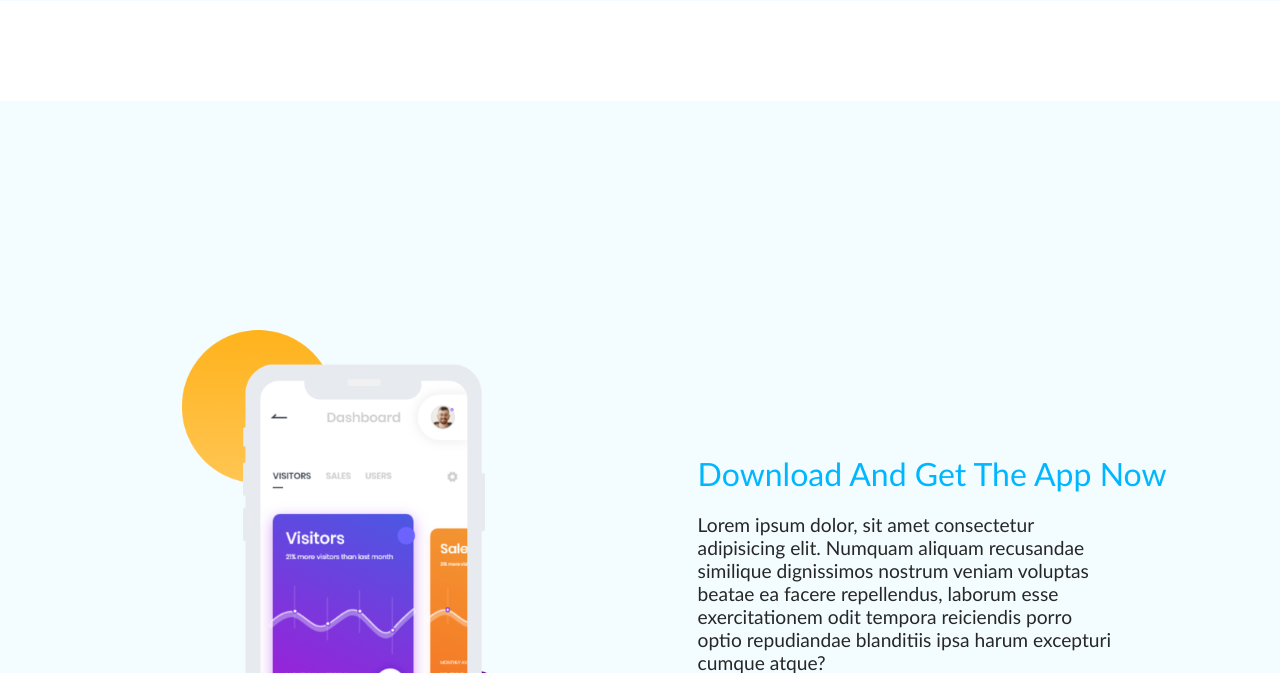
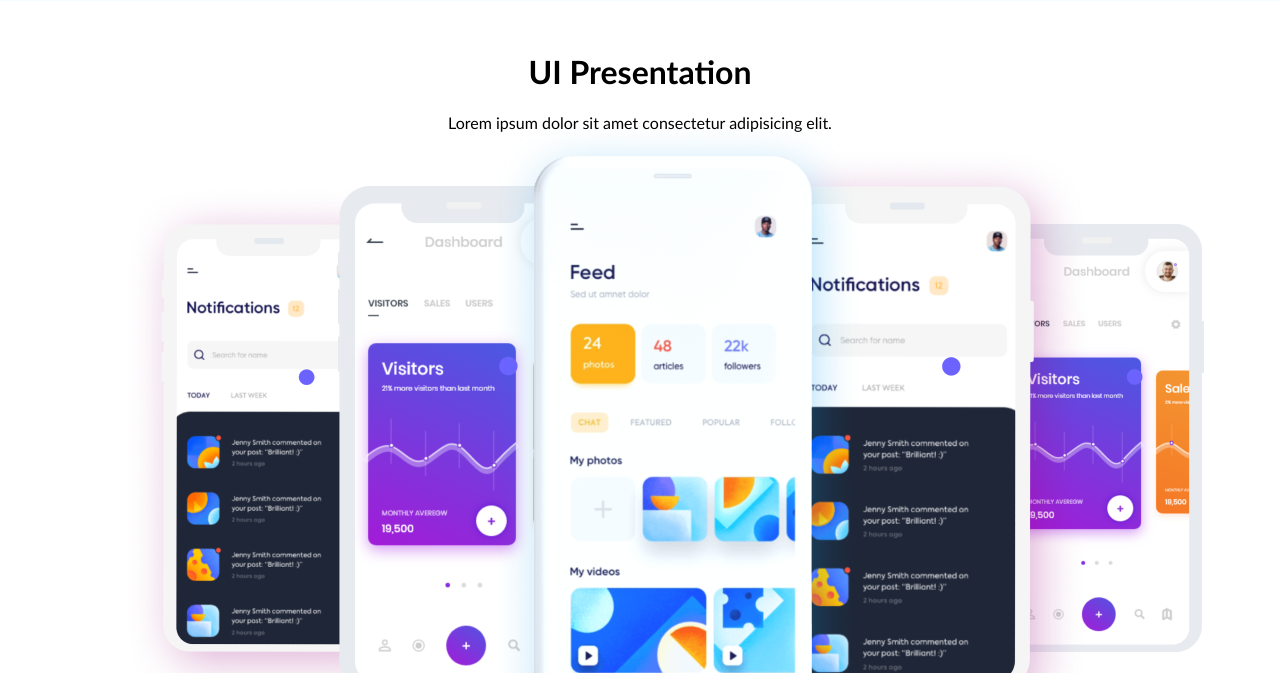
Before and after one commit to femi-ologunwa/basic-react-landing-page, a React (Create React App) app in the folder my-app/: page / in a window 1280 px wide. Shown: the part 2627-3300 px from the top of the page. Built offline with nearby package versions, Linux system fonts and the light colour scheme.

Commit message:
completed presentation section

```diff
--- a/my-app/src/App.js
+++ b/my-app/src/App.js
@@ -4,6 +4,7 @@ import Features from './components/features/Features';
 import About from './components/about/About';
 import aboutImage1 from './images/Frame 19.png';
 import aboutImage2 from './images/download.png';
+import Presentation from './components/presentation/Presentation';
 
 function App() {
    return (
@@ -15,6 +16,7 @@ function App() {
             title='Comes With All You Need For Daily Life'
             button='Get The App'
          />
+         <Presentation />
          <About
             image={aboutImage2}
             title='Download And Get The App Now'
--- /dev/null
+++ b/my-app/src/components/presentation/Presentation.js
@@ -0,0 +1,13 @@
+import React from 'react';
+import './presentation.css';
+
+function Presentation() {
+   return (
+      <div id='presentation'>
+         <h1>UI Presentation</h1>
+         <p>Lorem ipsum dolor sit amet consectetur adipisicing elit. </p>
+      </div>
+   );
+}
+
+export default Presentation;
--- /dev/null
+++ b/my-app/src/components/presentation/presentation.css
@@ -0,0 +1,20 @@
+#presentation {
+   padding-top: 30px;
+   width: 100%;
+   height: 768px;
+   position: relative;
+   background-repeat: no-repeat;
+   background-size: cover;
+   background-image: url(../../images/presentation.png);
+   text-align: center;
+}
+
+#presentation h1 {
+   font-size: 2rem;
+}
+
+@media (max-width: 970px) {
+   #presentation {
+      display: none;
+   }
+}
```
